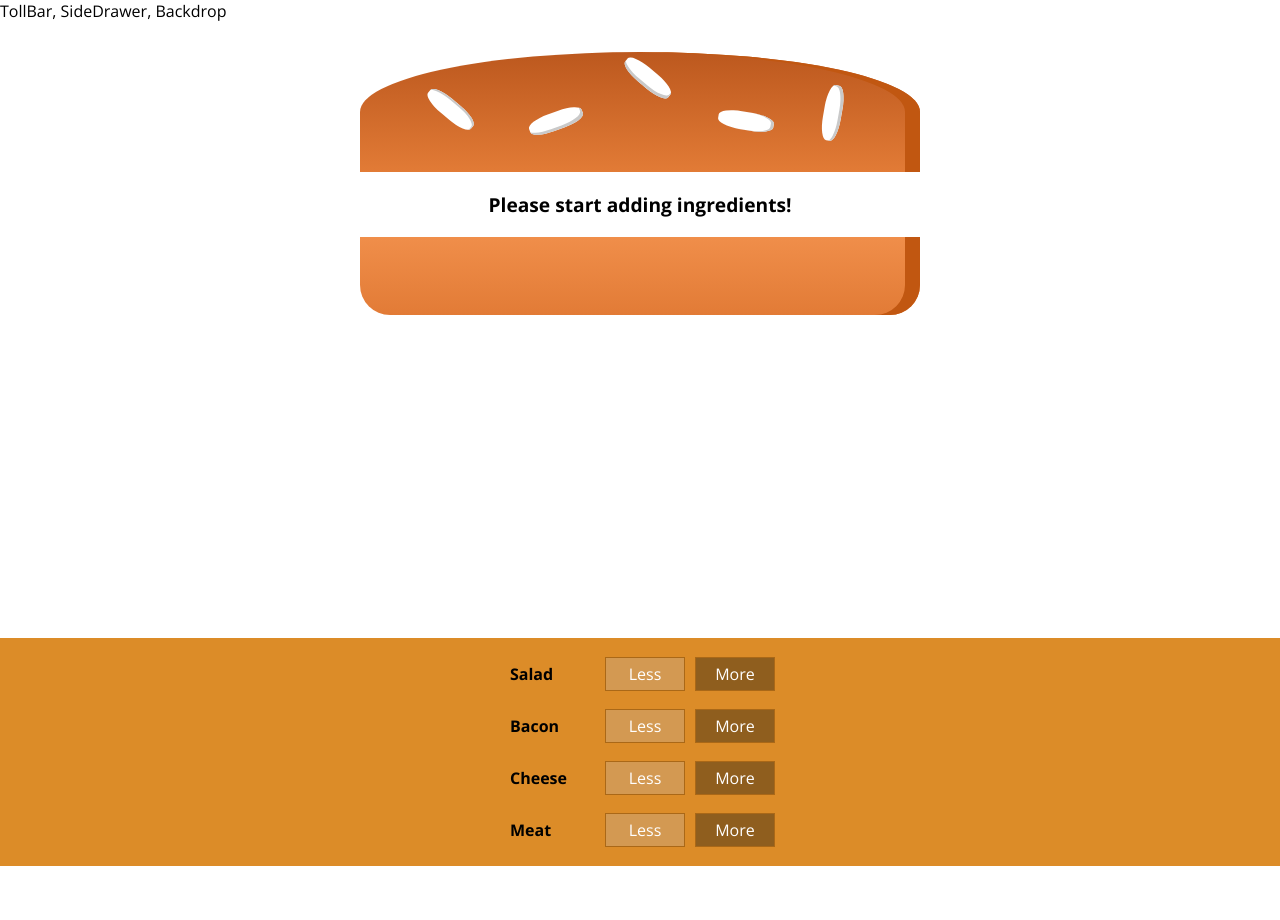
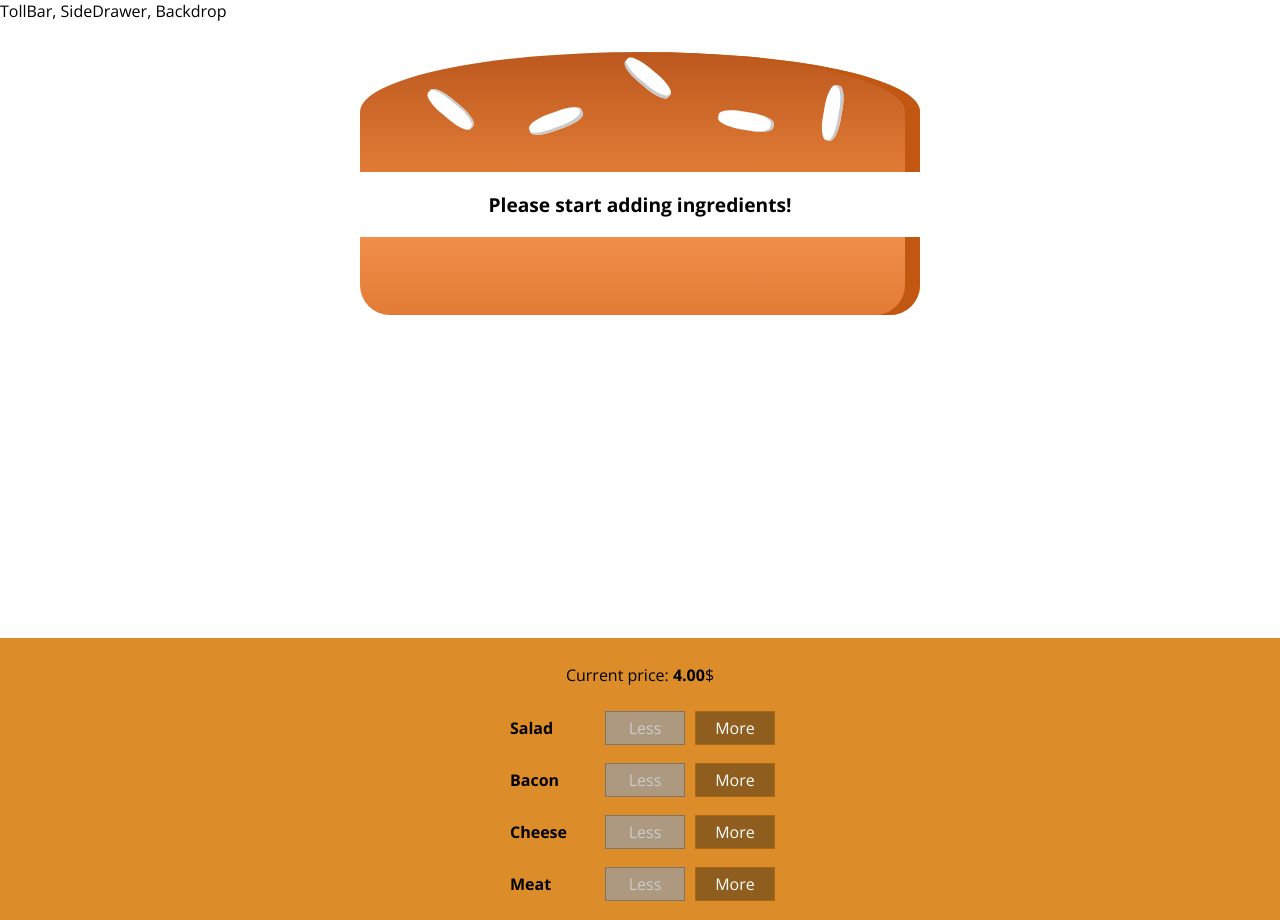
Before and after one commit to obol007/burger, a React app: page / in a window 1280 px wide. Before the commit the page ends 866 px from the top, so only its background shows below. Built offline with nearby package versions, Linux system fonts and the light colour scheme.

Commit message:
Displaying burger's price

```diff
--- a/src/components/Burger/BuildControls/BuildControl/BuildControl.js
+++ b/src/components/Burger/BuildControls/BuildControl/BuildControl.js
@@ -1,11 +1,16 @@
 import React from 'react';
 import classes from './BuildControl.css';
 
-const buildControl = (props) =>(
-<div className={classes.BuildControl}>
-    <div className={classes.Label}>{props.label}</div>
-    <button className={classes.Less}>Less</button>
-    <button className={classes.More} onClick={props.addIngredient}>More</button>
-</div>
+const buildControl = (props) => (
+    <div className={classes.BuildControl}>
+        <div className={classes.Label}>{props.label}</div>
+        <button
+            className={classes.Less}
+            onClick={props.removeIngredient}
+            disabled={props.disable}>Less</button>
+        <button
+            className={classes.More}
+            onClick={props.addIngredient}>More</button>
+    </div>
 );
 export default buildControl;
--- a/src/components/Burger/BuildControls/BuildControls.js
+++ b/src/components/Burger/BuildControls/BuildControls.js
@@ -11,11 +11,15 @@ const controls = [
 
 const buildControls = (props) =>(
 <div className = {classes.BuildControls}>
+    <p>Current price: <strong>{props.price.toFixed(2)}</strong>$</p>
 {controls.map(control=>(
     <BuildControl
     key={control.label}
     label = {control.label}
-    addIngredient = {()=>props.add(control.type)} />
+    addIngredient = {()=>props.add(control.type)}
+    removeIngredient = {()=>props.remove(control.type)}
+    disable = {props.disabled[control.type]}
+    />
 ))}
 </div>
 
--- a/src/containers/BurgerBuilder/BurgerBuilder.js
+++ b/src/containers/BurgerBuilder/BurgerBuilder.js
@@ -34,14 +34,30 @@ class BurgerBuilder extends Component {
         });
     }
     removeIngredientHandler = (type) => {
-
+        const currentQuantity = this.state.ingredients[type];
+        if(currentQuantity<1) return;
+        let newQuantity = currentQuantity -1
+        let newPrice = this.state.totalPrice - INGREDIENT_PRICES[type];
+        const updatedIngredients = { ...this.state.ingredients };
+        updatedIngredients[type] = newQuantity;
+        this.setState({
+            ingredients: updatedIngredients,
+            totalPrice: newPrice
+        });
     }
     render() {
+        let disabledButtons = {...this.state.ingredients};
+        for(let key in disabledButtons){
+            disabledButtons[key]  = disabledButtons[key] < 1;
+        }
         return (
             <Aux>
                 <Burger ingredients={this.state.ingredients} />
                 <BuildControls
                     add={this.addIngredientHandler}
+                    remove = {this.removeIngredientHandler}
+                    disabled = {disabledButtons}
+                    price = {this.state.totalPrice}
                 />
             </Aux>
         );
```
